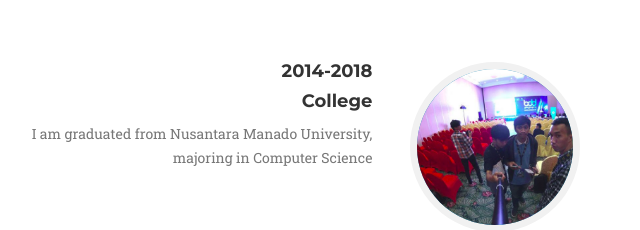
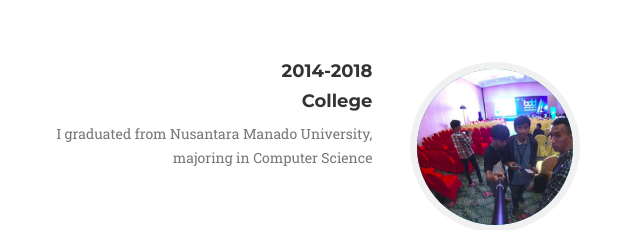
Before and after one commit to yosephbernandus/yosephbernandus.github.io, a plain HTML site: page index.html in a window 1280 px wide. Shown: the part 3140-3370 px from the top of the page, 145-785 px from the left. Drawn offline with nearby package versions, Linux system fonts and the light colour scheme; a web font is replaced by a local one.

Commit message:
remove am in graduated

```diff
--- a/index.html
+++ b/index.html
@@ -341,7 +341,7 @@
                                     <h4 class="subheading">College</h4>
                                 </div>
                                 <div class="timeline-body">
-                                    <p class="text-muted">I am graduated from Nusantara Manado University, majoring in Computer Science</p>
+                                    <p class="text-muted">I graduated from Nusantara Manado University, majoring in Computer Science</p>
                                 </div>
                             </div>
                         </li>
```
